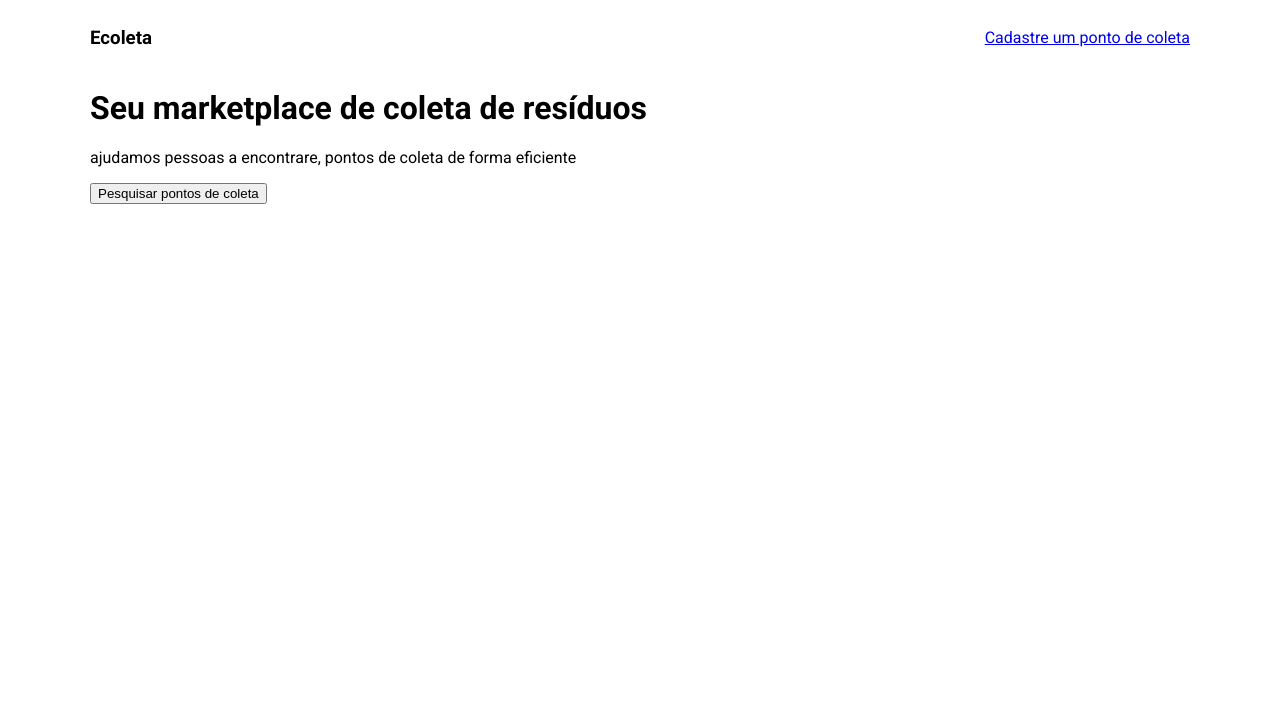
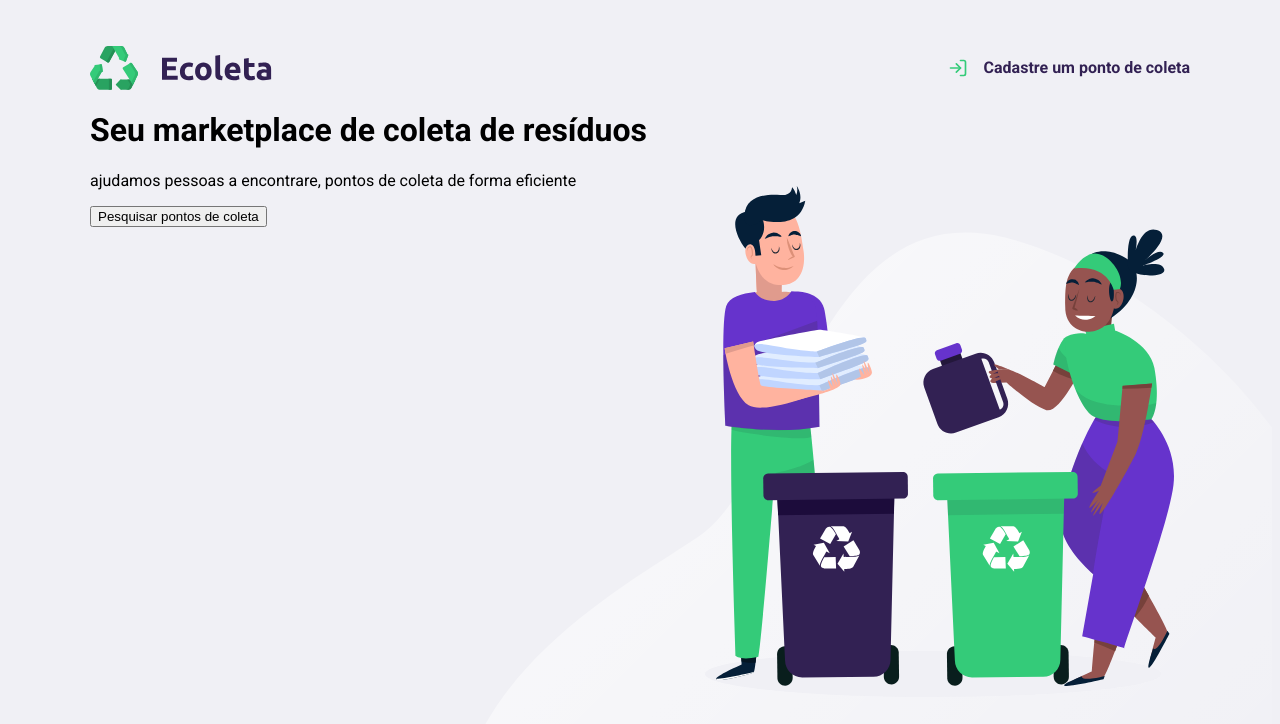
Before and after one commit to Pietra-Costa/ecoleta, a plain HTML site: page index.html in a window 1280 px wide. Drawn offline with Linux system fonts and the light colour scheme.

Commit message:
ehader styles

```diff
--- a/index.html
+++ b/index.html
@@ -2,28 +2,27 @@
 <html lang="en">
 
 <head>
-    <meta charset="UTF-8">
-    <meta name="viewport" content="width=device-width, initial-scale=1.0">
+    <meta charset="UTF-8" />
+    <meta name="viewport" content="width=device-width, initial-scale=1.0" />
     <title>ECOLETA | Pietra.dev</title>
-    <link rel="stylesheet" href="style.css">
+    <link rel="stylesheet" href="style.css" />
 </head>
 
 <body>
+    <div id="page-home">
+        <div class="content">
+            <header>
+                <img src="assets/logo.svg" alt="logo ecoleta">
+                <a href="#"><span></span>Cadastre um ponto de coleta</a>
+            </header>
 
-    <div class="content">
-        <header>
-            <h3>Ecoleta</h3>
-            <a href="#">Cadastre um ponto de coleta</a>
-        </header>
-
-
-        <h1>Seu marketplace de coleta de resíduos</h1>
-        <p>ajudamos pessoas a encontrare, pontos de coleta de forma eficiente</p>
-        <button>Pesquisar pontos de coleta</button>
-
+            <h1>Seu marketplace de coleta de resíduos</h1>
+            <p>
+                ajudamos pessoas a encontrare, pontos de coleta de forma eficiente
+            </p>
+            <button>Pesquisar pontos de coleta</button>
+        </div>
     </div>
-
-
 </body>
 
 </html>
--- a/style.css
+++ b/style.css
@@ -1,18 +1,46 @@
 @import url(https://fonts.googleapis.com/css?family=Roboto:100,200,300,regular,500,600,700,800,900,100italic,200italic,300italic,italic,500italic,600italic,700italic,800italic,900italic);
+
+:root{
+    ---text-title: #322153
+}
+
 
 body{
     font-family: 'Roboto', sans-serif;
+    background-color: #f0f0f5;
+}
+
+#page-home{
+    height: 100dvh;
+    background: url(assets/home-background.svg) no-repeat;
+    background-position: 35vw bottom;
 }
 
 .content{
     width: 90%;
     max-width: 1100px;
     margin: 0 auto;
-
 }
 
 header{
     display: flex;
     align-items: center;
     justify-content: space-between;
+    margin-top: 46px;
 }
+
+header a {
+    display: flex;
+    text-decoration: none;
+    color: var(---text-title);
+    font-weight: 700;
+    font-size: 16px;
+}
+
+header span{
+    background-image: url(assets/log-in.svg);
+    width: 20px;
+    height: 20px;
+    display: flex;
+    margin-right: 16px;
+}
```
